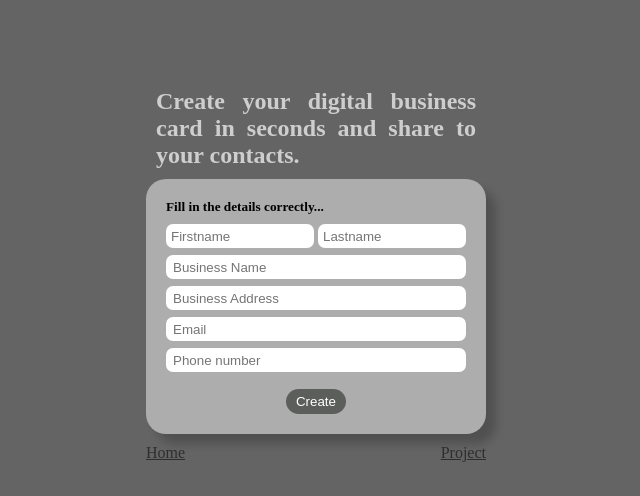
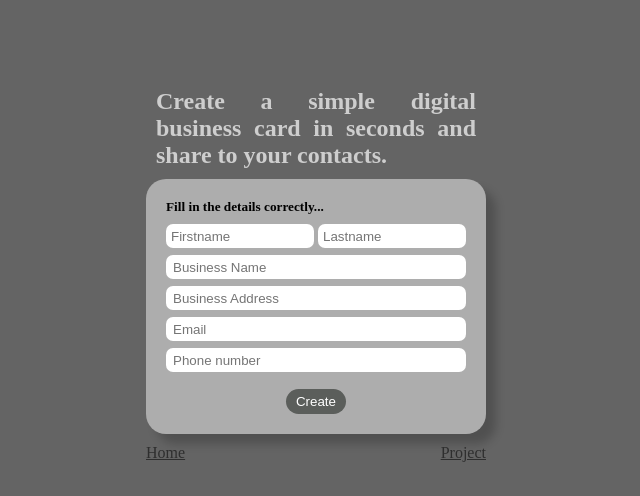
Before and after one commit to 1JOAT/Joat-website, a plain HTML site: page card.html in a window 1280 px wide. Shown: the whole page, without its empty margins (8-648 px from the left). Drawn offline with Linux system fonts and the light colour scheme.

Commit message:
Update card.html

```diff
--- a/card.html
+++ b/card.html
@@ -9,7 +9,7 @@
 </head>
 <body>
     <div>
-        <h2>Create your digital business card in seconds and share to your contacts.
+        <h2>Create a simple digital business card in seconds and share to your contacts.
 
         </h2>
         <h4 id="error"></h4>
```
